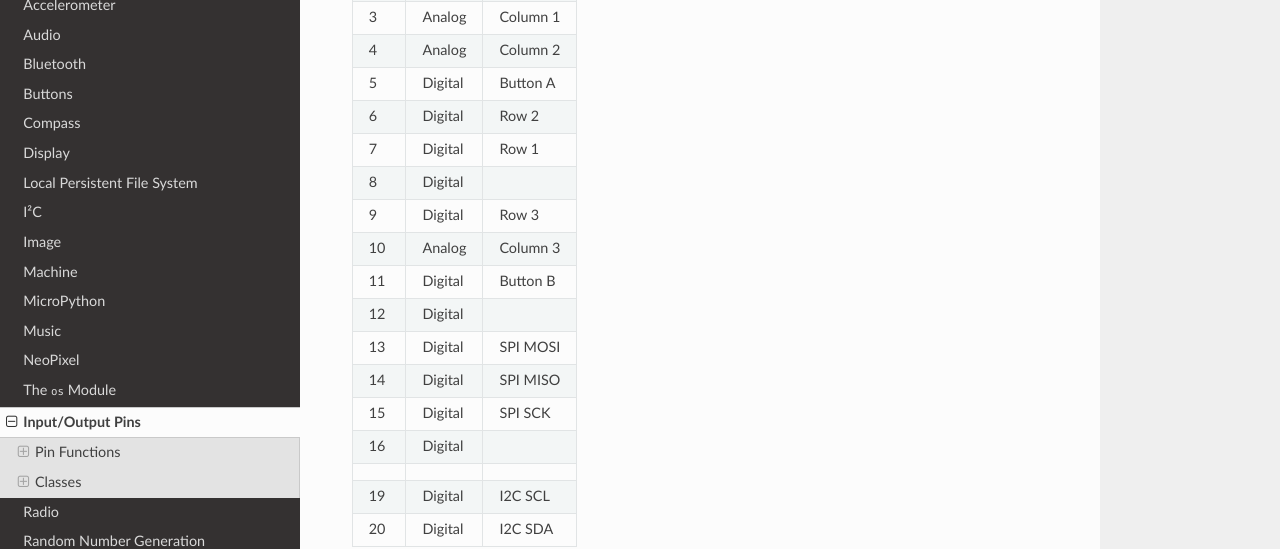
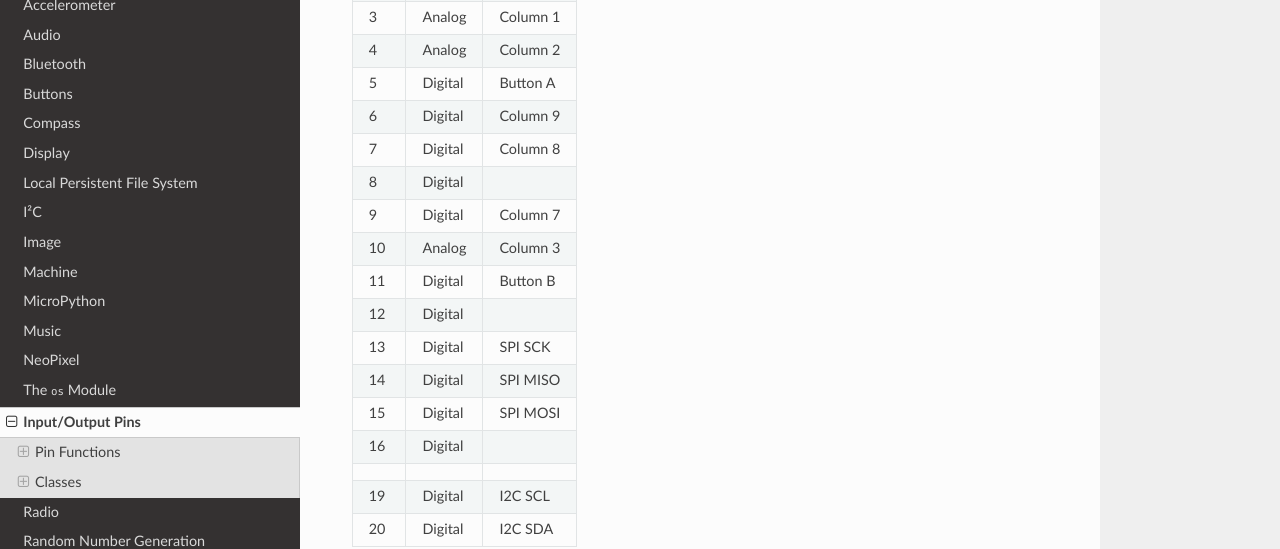
Before and after one commit to bbcmicrobit/micropython, a Sphinx documentation site: the page built from docs/pin.rst, in a window 1280 px wide and 900 px high, scrolled down 1273 px. Shown: the part 151-700 px from the top of the window. Built offline with Sphinx 7.4.7 and the Read the Docs theme 2.0.0, drawn with Linux system fonts in a browser that asks for light colours.

Commit message:
docs: fix the table in pin.rst to match the diagram

```diff
--- a/docs/pin.rst
+++ b/docs/pin.rst
@@ -43,13 +43,13 @@ module:``microbit.pin0`` - ``microbit.pin20``.
 +-----+---------+----------+
 |  5  | Digital | Button A |
 +-----+---------+----------+
-|  6  | Digital | Row 2    |
+|  6  | Digital | Column 9 |
 +-----+---------+----------+
-|  7  | Digital | Row 1    |
+|  7  | Digital | Column 8 |
 +-----+---------+----------+
 |  8  | Digital |          |
 +-----+---------+----------+
-|  9  | Digital | Row 3    |
+|  9  | Digital | Column 7 |
 +-----+---------+----------+
 |  10 | Analog  | Column 3 |
 +-----+---------+----------+
@@ -57,11 +57,11 @@ module:``microbit.pin0`` - ``microbit.pin20``.
 +-----+---------+----------+
 |  12 | Digital |          |
 +-----+---------+----------+
-|  13 | Digital | SPI MOSI |
+|  13 | Digital | SPI SCK  |
 +-----+---------+----------+
 |  14 | Digital | SPI MISO |
 +-----+---------+----------+
-|  15 | Digital | SPI SCK  |
+|  15 | Digital | SPI MOSI |
 +-----+---------+----------+
 |  16 | Digital |          |
 +-----+---------+----------+
```
